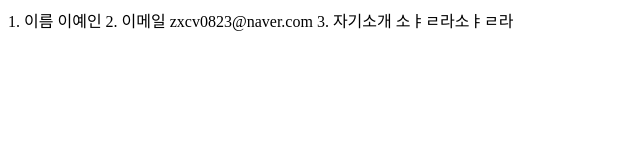
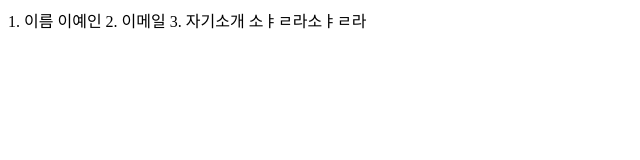
Before and after one commit to furaha707/intro, a plain HTML site: page index.html in a window 1280 px wide. Shown: the whole page, without its empty margins (0-640 px from the left). Drawn offline with Linux system fonts and the light colour scheme.

Commit message:
Revert "email update"

```diff
--- a/index.html
+++ b/index.html
@@ -6,6 +6,6 @@
 		<title>Document</title>
 	</head>
 	<body>
-		1. 이름 이예인 2. 이메일 zxcv0823@naver.com 3. 자기소개 소ㅑㄹ라소ㅑㄹ라
+		1. 이름 이예인 2. 이메일 3. 자기소개 소ㅑㄹ라소ㅑㄹ라
 	</body>
 </html>
```
